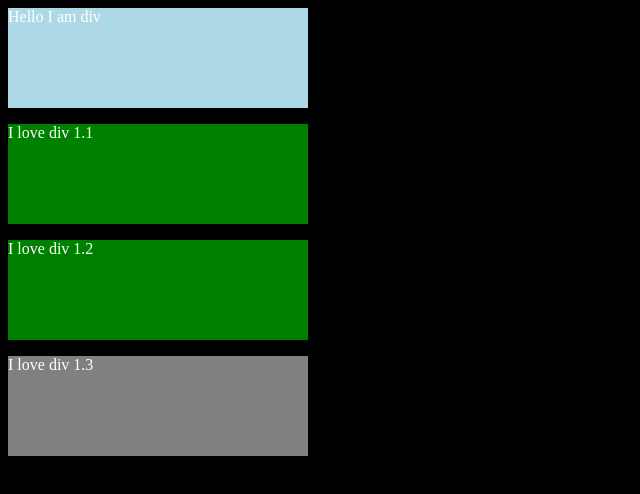
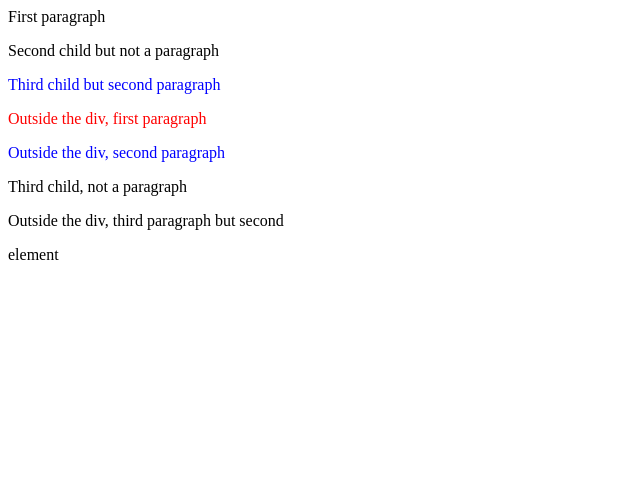
Before and after one commit to zinzinthin/wdf11, a plain HTML site: page l19pseudoclass.html in a window 1280 px wide. Shown: the whole page, without its empty margins (0-640 px from the left). Drawn offline with Linux system fonts and the light colour scheme.

Commit message:
pseudoclass simple code

```diff
--- a/l19pseudoclass.html
+++ b/l19pseudoclass.html
@@ -1,11 +1,34 @@
 <html>
+
 <head>
 	<title>Pseudocalss</title>
-	<link href="css/l19pseudoclass.css" rel="stylesheet" />
+	<!-- <link href="css/l19pseudoclass.css" rel="stylesheet" /> -->
+	<style>
+
+		/* .nth-child-example p:nth-child(2) {
+            color: red;
+        }
+
+        .nth-of-type-example p:nth-of-type(2) {
+            color: blue;
+        } */
+
+
+		p:nth-child(2) {
+			color: red;
+			/* Affects second child, no matter the type */
+		}
+
+		p:nth-of-type(2) {
+			color: blue;
+			/* Affects second <p> element specifically */
+		}
+	</style>
 </head>
+
 <body>
 	<!-- <p class="">Hello ....</p> -->
-	<div>
+	<!-- <div>
 		<p>Hello I am div</p>
 	</div>
 	<div class="div1">
@@ -16,6 +39,34 @@
 	</div>
 	<div class="div1">
 		<p>I love div 1.3</p>
+	</div> -->
+
+	<!-- <h2>nth-child Example</h2>
+    <div class="nth-child-example">
+        <p>First paragraph</p>
+        <span>Second child but not a paragraph</span>
+        <p>Third child but second paragraph</p>
+    </div>
+
+    <h2>nth-of-type Example</h2>
+    <div class="nth-of-type-example">
+        <p>First paragraph</p>
+        <span>Not a paragraph</span>
+        <p>Second paragraph</p>
+    </div> -->
+
+
+	<div>
+		<p>First paragraph</p>
+		<span>Second child but not a paragraph</span>
+		<p>Third child but second paragraph</p>
 	</div>
+
+	<p>Outside the div, first paragraph</p>
+	<p>Outside the div, second paragraph</p>
+	<span>Third child, not a paragraph</span>
+	<p>Outside the div, third paragraph but second
+	<p> element</p>
 </body>
+
 </html>
```
